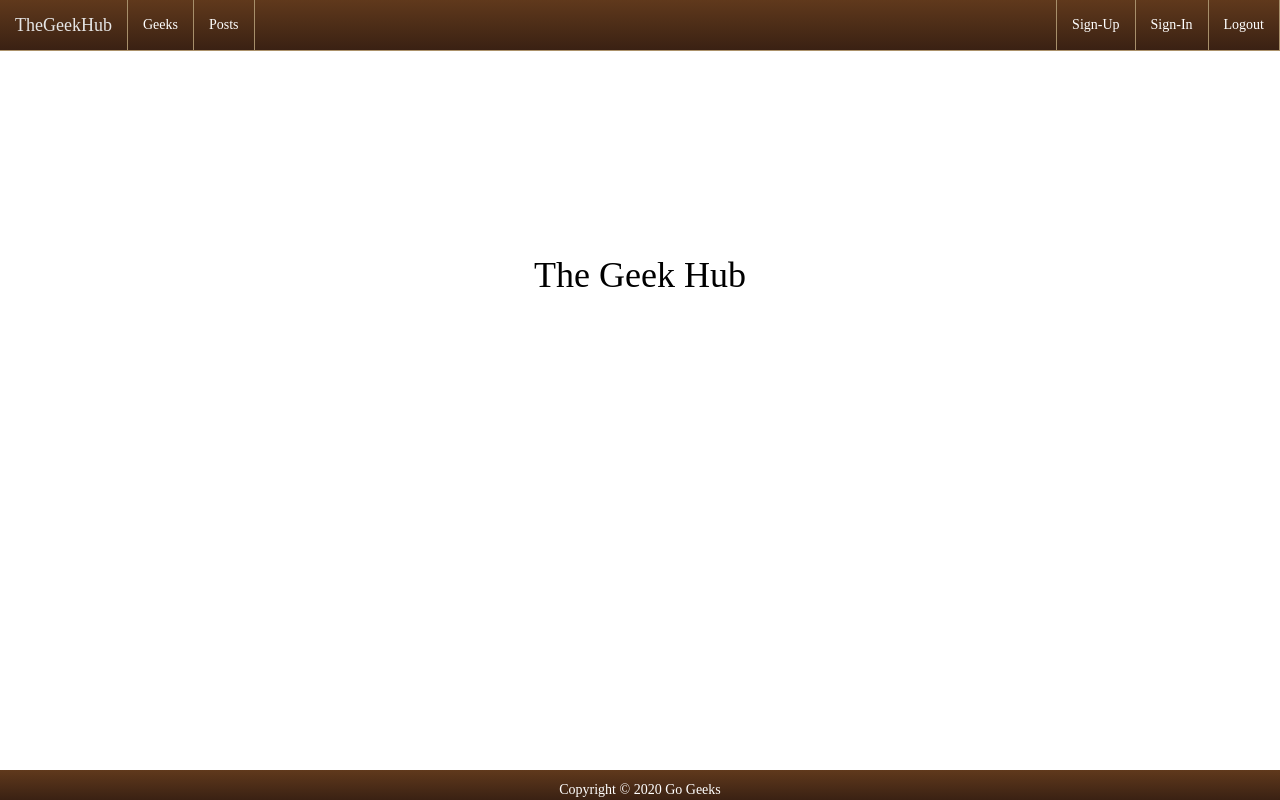
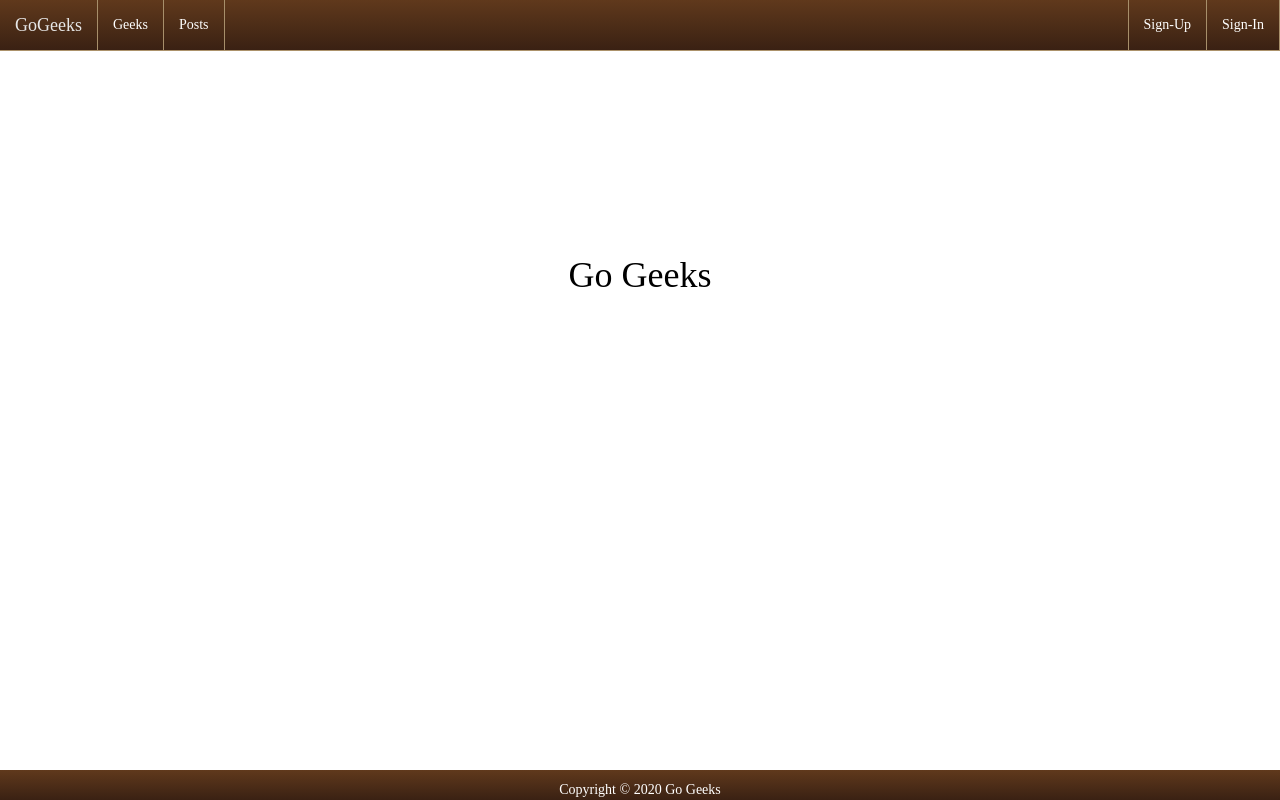
Before and after one commit to verma-anushka/The-GeekHUB, a React (Create React App) app in the folder client/: page / in a window 1280 px wide. Built offline with nearby package versions, Linux system fonts and the light colour scheme.

Commit message:
complete jwt authentication

```diff
--- a/client/src/App.js
+++ b/client/src/App.js
@@ -3,7 +3,7 @@ import { BrowserRouter, Route } from "react-router-dom";
 import { Provider } from "react-redux";
 import jwtDecode from "jwt-decode";
 import setAuthToken from "./utils/setAuthToken";
-import { setCurrentUser } from "./store/actions/auth";
+import { setCurrentUser, logoutUser } from "./store/actions/auth";
 import store from "./store";
 
 import "./App.css";
@@ -23,6 +23,15 @@ if (localStorage.jwtToken) {
   const decodedUser = jwtDecode(localStorage.jwtToken);
   // Set current user
   store.dispatch(setCurrentUser(decodedUser));
+
+  // Check for expiration
+  const currentTime = Date.now() / 1000;
+  if (currentTime < decodedUser.exp) {
+    // Logout the user
+    store.dispatch(logoutUser());
+    // Redirect to login
+    window.location.href = "/signin";
+  }
 }
 
 class App extends Component {
--- a/client/src/components/auth/SignIn.js
+++ b/client/src/components/auth/SignIn.js
@@ -13,7 +13,7 @@ class SignIn extends Component {
 
   onSubmit = event => {
     event.preventDefault();
-    console.log(this.state);
+    // console.log(this.state);
 
     const user = {
       email: this.state.email,
@@ -27,6 +27,12 @@ class SignIn extends Component {
     this.setState({ [event.target.name]: event.target.value });
   };
 
+  componentDidMount = () => {
+    if (this.props.auth.isAuthenticated) {
+      this.props.history.push("/dashboard");
+    }
+  };
+
   componentWillReceiveProps = nextProps => {
     if (nextProps.auth.isAuthenticated) {
       this.props.history.push("/dashboard");
@@ -38,8 +44,8 @@ class SignIn extends Component {
 
   render() {
     const { errors } = this.state;
-    console.log(errors.email);
-    console.log(errors.password);
+    // console.log(errors.email);
+    // console.log(errors.password);
     return (
       <div className="signin">
         <div>SIGNIN</div>
--- a/client/src/components/auth/SignUp.js
+++ b/client/src/components/auth/SignUp.js
@@ -32,6 +32,12 @@ class SignUp extends Component {
 
   onChange = event => {
     this.setState({ [event.target.name]: event.target.value });
+  };
+
+  componentDidMount = () => {
+    if (this.props.auth.isAuthenticated) {
+      this.props.history.push("/dashboard");
+    }
   };
 
   componentWillReceiveProps = nextProps => {
--- a/client/src/components/layout/HomePage.js
+++ b/client/src/components/layout/HomePage.js
@@ -1,10 +1,30 @@
-import React from "react";
+import React, { Component } from "react";
 import "./HomePage.scss";
+import { connect } from "react-redux";
+import PropTypes from "prop-types";
 
-export default function HomePage() {
-  return (
-    <div className="homepage">
-      <h1>The Geek Hub</h1>
-    </div>
-  );
+class HomePage extends Component {
+  componentDidMount = () => {
+    if (this.props.auth.isAuthenticated) {
+      this.props.history.push("/dashboard");
+    }
+  };
+
+  render() {
+    return (
+      <div className="homepage">
+        <h1>Go Geeks</h1>
+      </div>
+    );
+  }
 }
+
+HomePage.propTypes = {
+  auth: PropTypes.object.isRequired
+};
+
+const mapStateToProps = state => ({
+  auth: state.auth
+});
+
+export default connect(mapStateToProps, { HomePage })(HomePage);
--- a/client/src/components/layout/NavBar.js
+++ b/client/src/components/layout/NavBar.js
@@ -1,17 +1,48 @@
 import React, { Component } from "react";
 import { Link } from "react-router-dom";
 import "./NavBar.scss";
-// import SignUp from "../auth/SignUp";
-// import SignIn from "../auth/SignIn";
+import { connect } from "react-redux";
+import PropTypes from "prop-types";
+import { logoutUser } from "../../store/actions/auth";
 
 class NavBar extends Component {
+  onLogoutClick(event) {
+    event.preventDefault();
+    this.props.logoutUser();
+  }
   render() {
+    const { isAuthenticated, user } = this.props.auth;
+
+    const authLinks = (
+      <ul className="nav navbar-nav navbar-right">
+        <li>
+          <a
+            href="#logout.html"
+            onClick={this.onLogoutClick.bind(this)}
+            className="nav-link"
+          >
+            {/* <img src={user.avatar} alt={user.name} title="Gravatar image" /> */}
+            Logout
+          </a>
+        </li>
+      </ul>
+    );
+    const guestLinks = (
+      <ul className="nav navbar-nav navbar-right">
+        <li>
+          <Link to="/signup">Sign-Up</Link>
+        </li>
+        <li>
+          <Link to="/signin">Sign-In</Link>
+        </li>
+      </ul>
+    );
     return (
       <nav role="navigation" className="navbar navbar-custom navbar-fixed-top">
         <div className="container-fluid">
           <div className="navbar-header">
             <Link to="/" className="navbar-brand">
-              TheGeekHub
+              GoGeeks
             </Link>
 
             <button
@@ -36,18 +67,7 @@ class NavBar extends Component {
                 <Link to="/Posts">Posts</Link>
               </li>
             </ul>
-
-            <ul className="nav navbar-nav navbar-right">
-              <li>
-                <Link to="/signup">Sign-Up</Link>
-              </li>
-              <li>
-                <Link to="/signin">Sign-In</Link>
-              </li>
-              <li>
-                <Link to="/geeks">Logout</Link>
-              </li>
-            </ul>
+            {isAuthenticated ? authLinks : guestLinks}
           </div>
         </div>
       </nav>
@@ -55,4 +75,13 @@ class NavBar extends Component {
   }
 }
 
-export default NavBar;
+NavBar.propTypes = {
+  logoutUser: PropTypes.func.isRequired,
+  auth: PropTypes.object.isRequired
+};
+
+const mapStateToProps = state => ({
+  auth: state.auth
+});
+
+export default connect(mapStateToProps, { logoutUser })(NavBar);
--- a/client/src/store/actions/auth.js
+++ b/client/src/store/actions/auth.js
@@ -8,11 +8,9 @@ export const signUpUser = (newUser, history) => dispatch => {
   axios
     .post("/api/users/signup", newUser)
     .then(res => {
-      console.log(res.data);
       history.push("/signin");
     })
     .catch(err => {
-      console.log(err.response.data);
       dispatch({
         type: GET_ERRORS,
         payload: err.response.data
@@ -37,7 +35,6 @@ export const signInUser = user => dispatch => {
       dispatch(setCurrentUser(decodedUser));
     })
     .catch(err => {
-      console.log(err.response.data);
       dispatch({
         type: GET_ERRORS,
         payload: err.response.data
@@ -52,3 +49,13 @@ export const setCurrentUser = decodedUser => {
     payload: decodedUser
   };
 };
+
+// Logout User
+export const logoutUser = () => dispatch => {
+  // Remove token from Local Storage
+  localStorage.removeItem("jwtToken");
+  // Remove auth header for future requests
+  setAuthToken(false);
+  // Set current user to null
+  dispatch(setCurrentUser({}));
+};
--- a/client/src/store/reducers/auth.js
+++ b/client/src/store/reducers/auth.js
@@ -6,7 +6,7 @@ const initialState = {
 };
 
 export default function(state = initialState, action) {
-  console.log(state);
+  // console.log(state);
   switch (action.type) {
     case SET_CURRENT_USER:
       // action.payload has all the user data
--- a/client/src/store/reducers/error.js
+++ b/client/src/store/reducers/error.js
@@ -2,7 +2,7 @@ import { GET_ERRORS } from "../actions/types";
 const initialState = {};
 
 export default function(state = initialState, action) {
-  console.log(action);
+  console.log(action.payload);
   switch (action.type) {
     case GET_ERRORS:
       return action.payload;
--- a/client/src/store/reducers/index.js
+++ b/client/src/store/reducers/index.js
@@ -2,7 +2,6 @@ import { combineReducers } from "redux";
 import authReducer from "./auth";
 import errorReducer from "./error";
 
-console.log(errorReducer);
 export default combineReducers({
   auth: authReducer,
   errors: errorReducer
```
